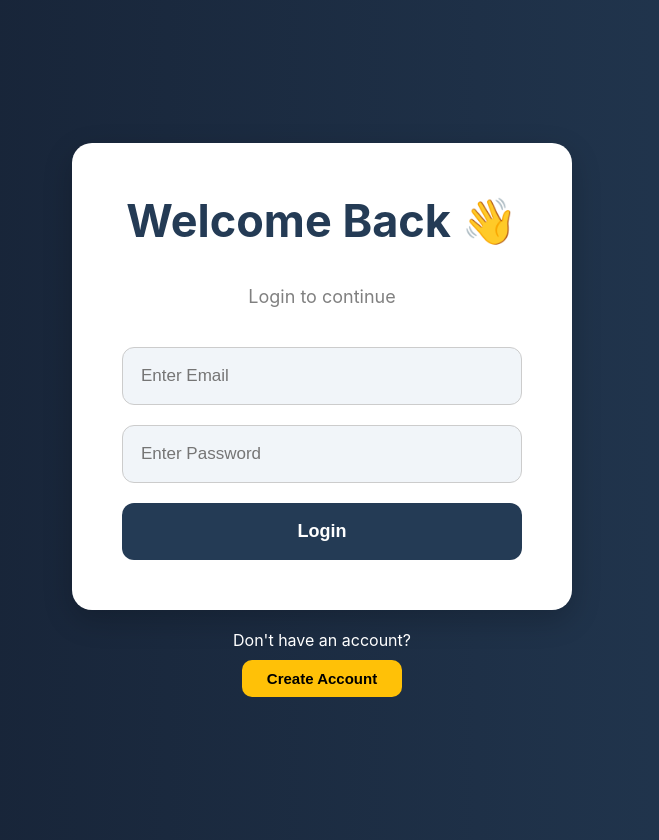
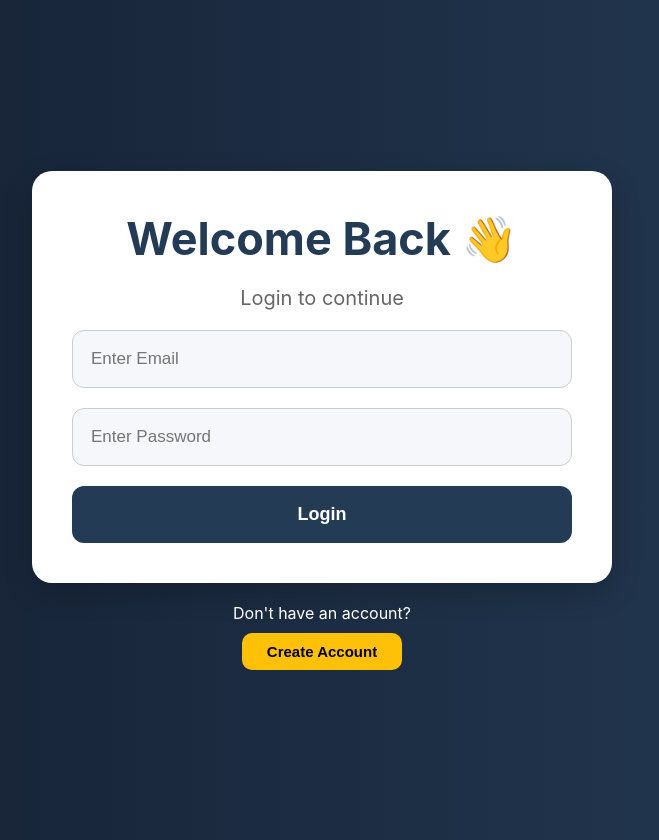
Before and after one commit to nandhakumar-10032007/Task-Management, a React (Create React App) app in the folder task-manager-frontend/: page / in a window 1280 px wide. Shown: the whole page, without its empty margins (318-977 px from the left). Built offline with nearby package versions, Linux system fonts and the light colour scheme.

Commit message:
fixed final

```diff
--- a/task-manager-frontend/src/pages/Login.js
+++ b/task-manager-frontend/src/pages/Login.js
@@ -2,9 +2,11 @@ import { useState } from 'react';
 
 function Login() {
 
-  const [email, setEmail] = useState('');
+    const [email, setEmail] =
+        useState('');
 
-  const [password, setPassword] = useState('');
+    const [password, setPassword] =
+        useState('');
 
 
 
@@ -13,7 +15,9 @@ function Login() {
         try {
 
             const response = await fetch(
+
                 'https://task-management-8k74.onrender.com/api/login',
+
                 {
 
                     method: 'POST',
@@ -30,17 +34,19 @@ function Login() {
                     })
 
                 }
+
             );
 
 
 
-      const data = await response.json();
+            const data =
+                await response.json();
 
             console.log(data);
 
 
 
-      if (response.ok) {
+            if (data.token) {
 
                 localStorage.setItem(
                     'token',
@@ -52,13 +58,16 @@ function Login() {
                     JSON.stringify(data.user)
                 );
 
-        alert('Login Successful');
+                alert('Login Success');
 
                 window.location.reload();
 
             } else {
 
-        alert(data.message);
+                alert(
+                    data.message ||
+                    'Login Failed'
+                );
 
             }
 
@@ -66,7 +75,7 @@ function Login() {
 
             console.log(error);
 
-      alert('Login Failed');
+            alert('Server Error');
 
         }
 
@@ -78,11 +87,11 @@ function Login() {
 
         <div style={styles.container}>
 
-      <h1 style={styles.title}>
+            <h1 style={styles.heading}>
                 Welcome Back 👋
             </h1>
 
-      <p style={styles.subtitle}>
+            <p style={styles.subheading}>
                 Login to continue
             </p>
 
@@ -92,7 +101,9 @@ function Login() {
                 type="email"
                 placeholder="Enter Email"
                 value={email}
-        onChange={(e) => setEmail(e.target.value)}
+                onChange={(e) =>
+                    setEmail(e.target.value)
+                }
                 style={styles.input}
             />
 
@@ -102,7 +113,9 @@ function Login() {
                 type="password"
                 placeholder="Enter Password"
                 value={password}
-        onChange={(e) => setPassword(e.target.value)}
+                onChange={(e) =>
+                    setPassword(e.target.value)
+                }
                 style={styles.input}
             />
 
@@ -118,6 +131,7 @@ function Login() {
         </div>
 
     );
+
 }
 
 
@@ -130,45 +144,44 @@ const styles = {
 
         backgroundColor: 'white',
 
-    padding: '50px',
+        padding: '40px',
 
         borderRadius: '20px',
 
-    boxShadow: '0 10px 30px rgba(0,0,0,0.2)',
+        boxShadow:
+            '0 10px 30px rgba(0,0,0,0.2)',
 
         display: 'flex',
 
         flexDirection: 'column',
 
-    gap: '20px',
-
-    boxSizing: 'border-box'
+        gap: '20px'
     },
 
 
 
-  title: {
+    heading: {
 
-    textAlign: 'center',
+        margin: 0,
 
         color: '#243b55',
 
-    margin: 0,
+        textAlign: 'center',
 
         fontSize: '45px'
     },
 
 
 
-  subtitle: {
+    subheading: {
+
+        margin: 0,
 
         textAlign: 'center',
 
-    color: 'gray',
+        color: '#666',
 
-    marginBottom: '20px',
-
-    fontSize: '18px'
+        fontSize: '20px'
     },
 
 
@@ -185,7 +198,7 @@ const styles = {
 
         outline: 'none',
 
-    backgroundColor: '#f1f5f9'
+        backgroundColor: '#f5f7fa'
     },
 
 
@@ -194,9 +207,9 @@ const styles = {
 
         padding: '18px',
 
+        border: 'none',
+
         borderRadius: '12px',
-
-    border: 'none',
 
         backgroundColor: '#243b55',
 
```
Lines whose indentation alone changed are shown as unchanged.
